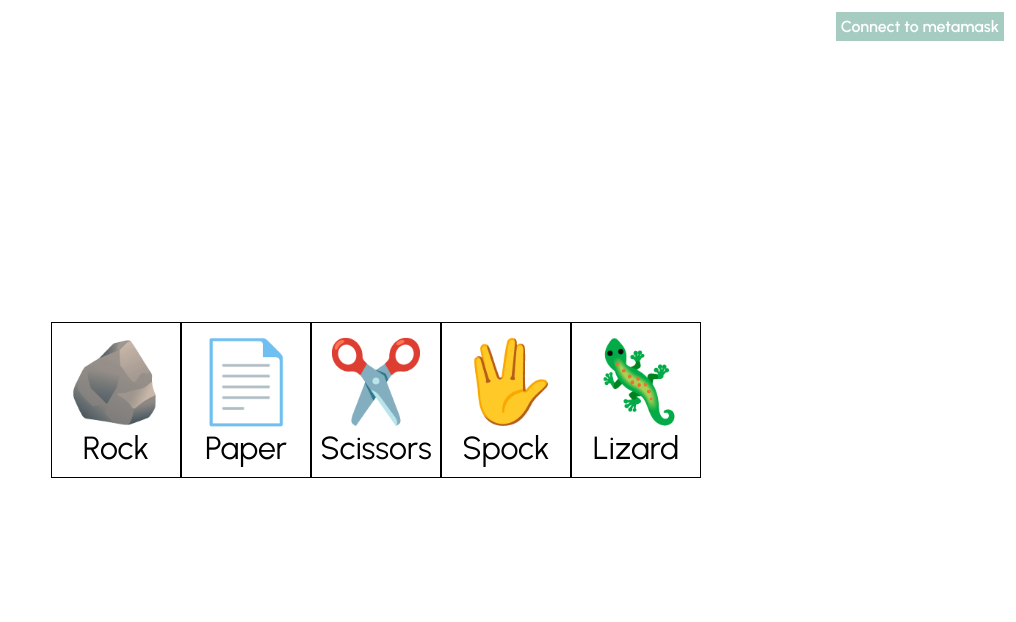
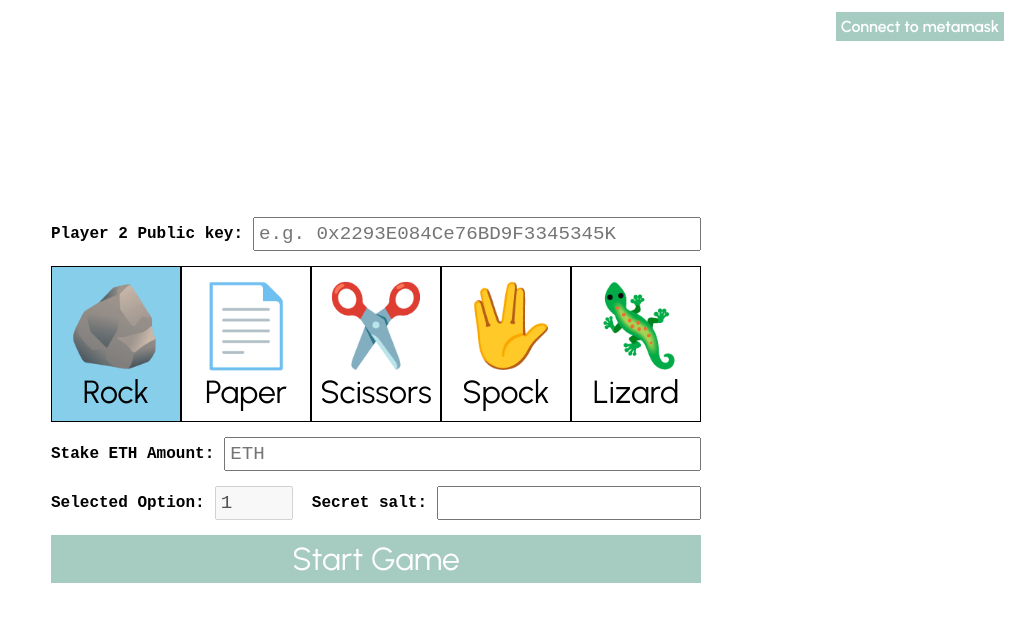
Before and after one commit to alwinsDen/Kleros_assessment, a React (Create React App) app: page / in a window 1280 px wide. Both pictures are taken after a click on the button "Start a new game". Shown: the top 622 px of the page, without its empty margins (264-1280 px from the left). Built offline with nearby package versions, Linux system fonts and the light colour scheme.

Commit message:
feat(UI): Improved visual components.

```diff
--- a/src/components/SelectMove/index.tsx
+++ b/src/components/SelectMove/index.tsx
@@ -1,17 +1,27 @@
-import React from "react"
+import React, {Dispatch, SetStateAction} from "react"
 import "./index.scss"
-const SelectMove=()=>{
+
+const SelectMove = ({setOptionState, optionState}: {
+    setOptionState: Dispatch<SetStateAction<number>>,
+    optionState: number
+}) => {
     let listNames = [
-        {name: "Rock", icon:"🪨"},
-        {name: "Paper", icon:"📄"},
-        {name: "Scissors", icon:"✂️"},
-        {name: "Spock", icon:"🖖"},
-        {name: "Lizard", icon:"🦎"},
+        {name: "Rock", icon: "🪨"},
+        {name: "Paper", icon: "📄"},
+        {name: "Scissors", icon: "✂️"},
+        {name: "Spock", icon: "🖖"},
+        {name: "Lizard", icon: "🦎"},
     ]
     return <div className={"selectmove"}>
         {
-            listNames.map((vls)=> {
-                return <button className={"indi-select"}>
+            listNames.map((vls, index) => {
+                return <button className={"indi-select"} type={"button"} onClick={() => {
+                    setOptionState(index + 1)
+                }}
+                               style={{
+                                   background: optionState === index + 1 ? "skyblue" : ""
+                               }}
+                >
                     <p className={"logo"}>{vls.icon}</p>
                     <p>{vls.name}</p>
                 </button>
--- a/src/pages/CreateNewGame/index.scss
+++ b/src/pages/CreateNewGame/index.scss
@@ -5,4 +5,33 @@
   justify-content: center;
   width: 100vw;
   height: 100vh;
+  &-centerComp{
+    display: flex;
+    flex-direction: column;
+    gap: 15px;
+  }
+  .startGameButton{
+    background: #a6ccc1;
+    border: none;
+    color: #ffffff;
+    font-size: 2rem;
+    padding: 5px 0 5px 0;
+  }
+  .player2Key{
+    display: flex;
+    align-items: center;
+    font-size: 1rem;
+    input {
+      flex: 1;
+      font-size: 1.2rem;
+      padding: 4px;
+      font-family: monospace;
+    }
+    p {
+      font-family: monospace;
+      font-weight: 600;
+      padding-right: 10px;
+    }
+  }
+
 }
--- a/src/pages/CreateNewGame/index.tsx
+++ b/src/pages/CreateNewGame/index.tsx
@@ -1,9 +1,33 @@
-import react from "react"
+import react, {useState} from "react"
 import SelectMove from "../../components/SelectMove";
 import "./index.scss"
 const CreateNewGame = () => {
-    return <div className={"createNewGame"}>
-        <SelectMove/>
-    </div>
+    //states
+    const [optionState, setOptionState] = useState(1)
+    return <form className={"createNewGame"}>
+        <div className={"createNewGame-centerComp"}>
+            <div className={"player2Key"}>
+                <p>Player 2 Public key:</p>
+                <input placeholder={"e.g. 0x2293E084Ce76BD9F3345345K"} required={true}/>
+            </div>
+            <SelectMove optionState={optionState} setOptionState={setOptionState}/>
+            <div className={"player2Key"}>
+                <p>Stake ETH Amount: </p>
+                <input placeholder={"ETH"} required={true} type={"number"}/>
+            </div>
+            <div className={"player2Key"}>
+                <p>Selected Option: </p>
+                <input style={{width:"20px"}} disabled={true} required={true} value={optionState}/>
+                &nbsp;
+                &nbsp;
+                &nbsp;
+                <p>Secret salt: </p>
+                <input type={"password"} required={true}/>
+            </div>
+            <button className={"startGameButton"} type={"submit"}>
+                Start Game
+            </button>
+        </div>
+    </form>
 }
 export default CreateNewGame
```
